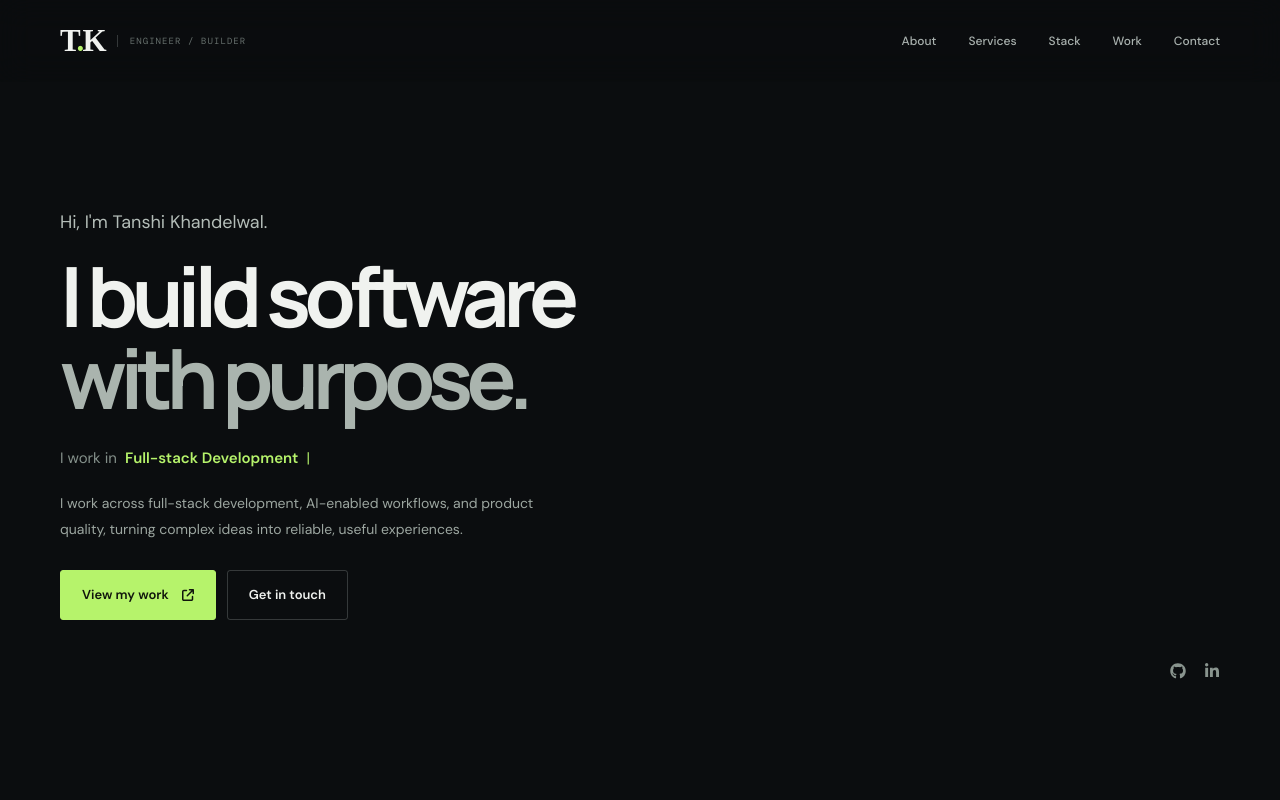
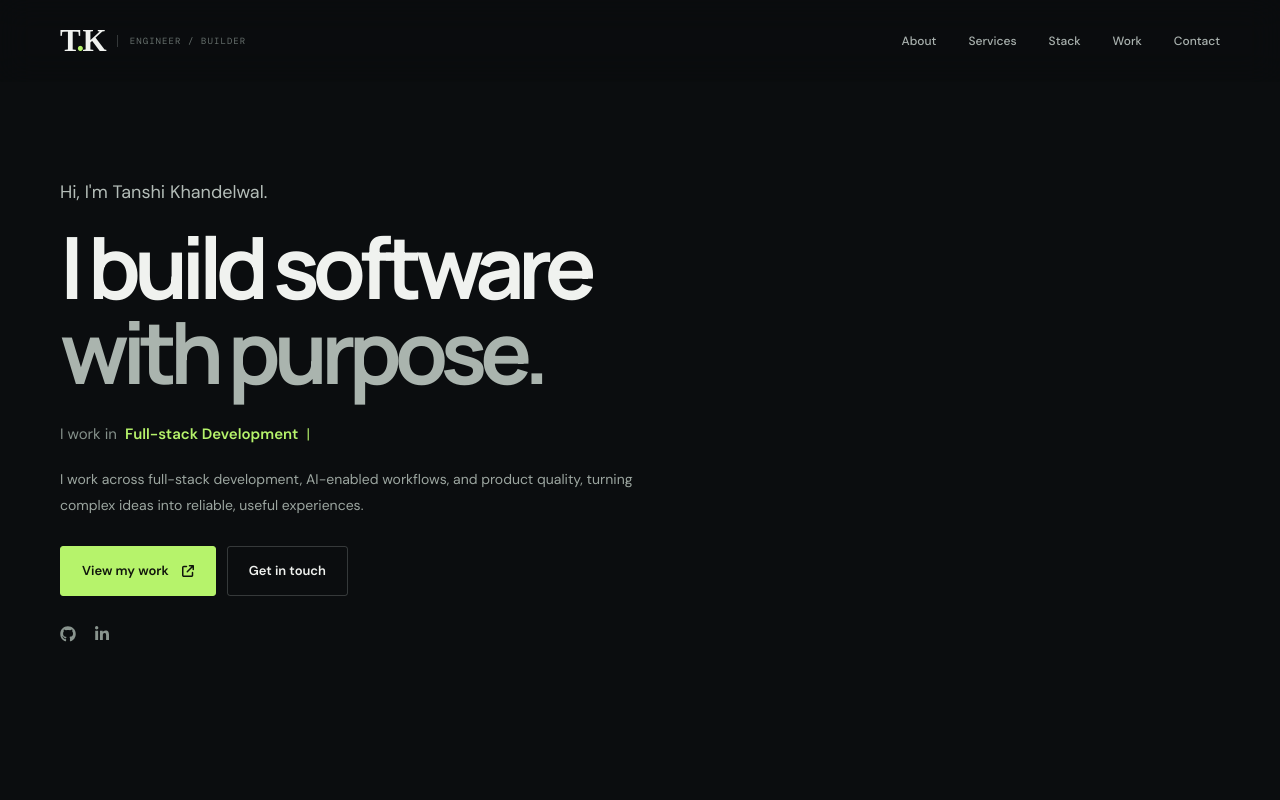
Before and after one commit to tanshi2003/Portfolio_Tanshi, a React (Create React App) app: page / in a window 1280 px wide. Shown: the top 800 px of the page. Built offline with nearby package versions, Linux system fonts and the light colour scheme.

Commit message:
Reduce portfolio template-like decorative styling

```diff
--- a/src/App.css
+++ b/src/App.css
@@ -711,3 +711,21 @@ body.menu-open { overflow: hidden; }
 @media (max-width: 700px) { .console-float-two { right: 8px !important; bottom: -18px !important; } }
 /* Services cards: keep the visual artwork, remove the redundant corner action icon */
 .service-arrow { display: none !important; }
+
+/* Simplified presentation: keep layout, remove decorative template effects */
+.home { background: #0b0d0f; }
+.home-grid, .home-orbit, .home-glow, .hero-console, .console-float, .home-meta, .scroll-cue { display: none !important; }
+.home-layout { grid-template-columns: minmax(0, 1fr) !important; max-width: 1160px; }
+.home-content { max-width: 780px; }
+.home .eyebrow { display: none; }
+.home .text-2 { font-size: clamp(48px, 7vw, 86px); }
+.home .home-description { max-width: 580px; }
+.home .hero-socials { position: static; margin-top: 28px; }
+.hero-enter { opacity: 1; transform: none; animation: none; }
+.projects-title-dot, .projects .title::after { display: none !important; }
+.projects-count-row, .project-card-index, .project-card-number, .project-feature-image-label { display: none !important; }
+.projects .title { letter-spacing: -.04em; }
+.projects-lead { max-width: 540px; }
+.project-card, .project-feature, .service-card, .skills-category-card, .exp-card, .about-summary { box-shadow: none !important; }
+.project-card:hover, .project-feature:hover, .service-card:hover, .skills-category-card:hover, .exp-card:hover { transform: none; }
+.console-float, .hero-console { display: none !important; }
```
